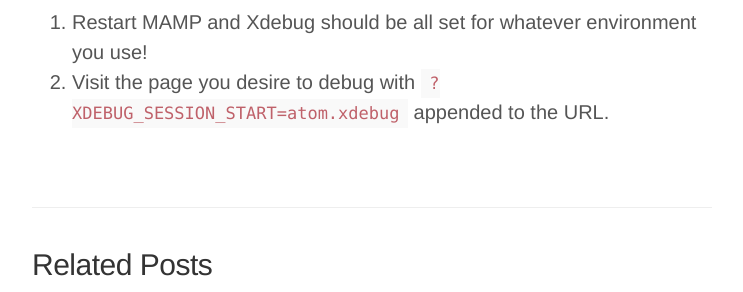
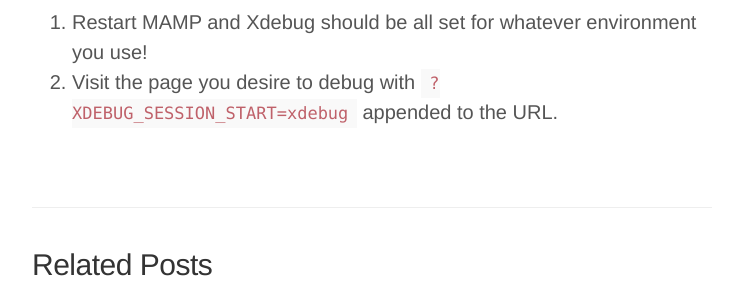
Before and after one commit to joshbuchea/joshbuchea.com, a Jekyll site: the page built from _posts/2016-08-21-enable-xdebug-in-mamp-for-mac.md, in a window 1280 px wide. Shown: the part 1536-1828 px from the top of the page, without its empty margins (268-1011 px from the left). Built offline with Jekyll 4.4.1, drawn with Linux system fonts in a browser that asks for light colours; nearby versions of some CDN libraries; comment, search, counter and statistics services are not loaded.

Commit message:
Update query param with more generic value

```diff
--- a/_posts/2016-08-21-enable-xdebug-in-mamp-for-mac.md
+++ b/_posts/2016-08-21-enable-xdebug-in-mamp-for-mac.md
@@ -52,4 +52,4 @@ xdebug.remote_autostart=true
 ## Step 3: Restart MAMP!
 
 1. Restart MAMP and Xdebug should be all set for whatever environment you use!
-2. Visit the page you desire to debug with `?XDEBUG_SESSION_START=atom.xdebug` appended to the URL.
+2. Visit the page you desire to debug with `?XDEBUG_SESSION_START=xdebug` appended to the URL.
```
